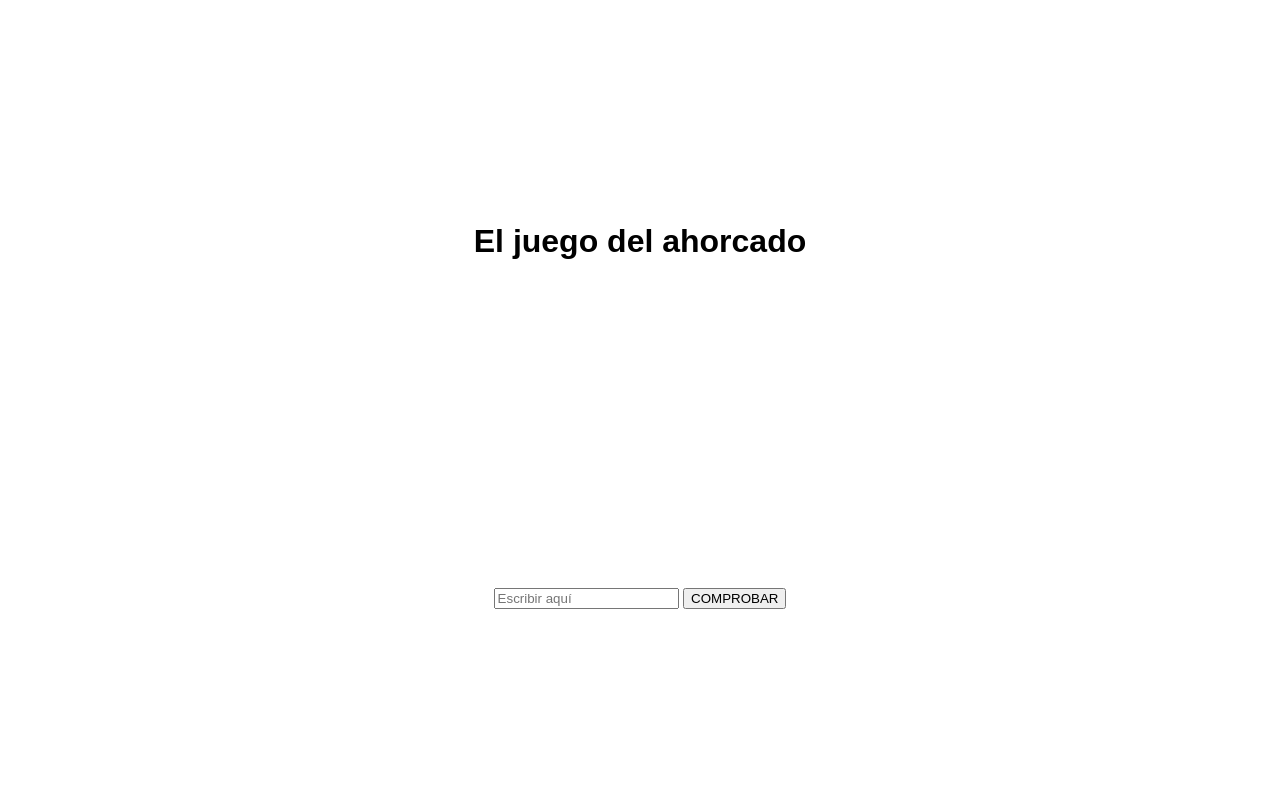
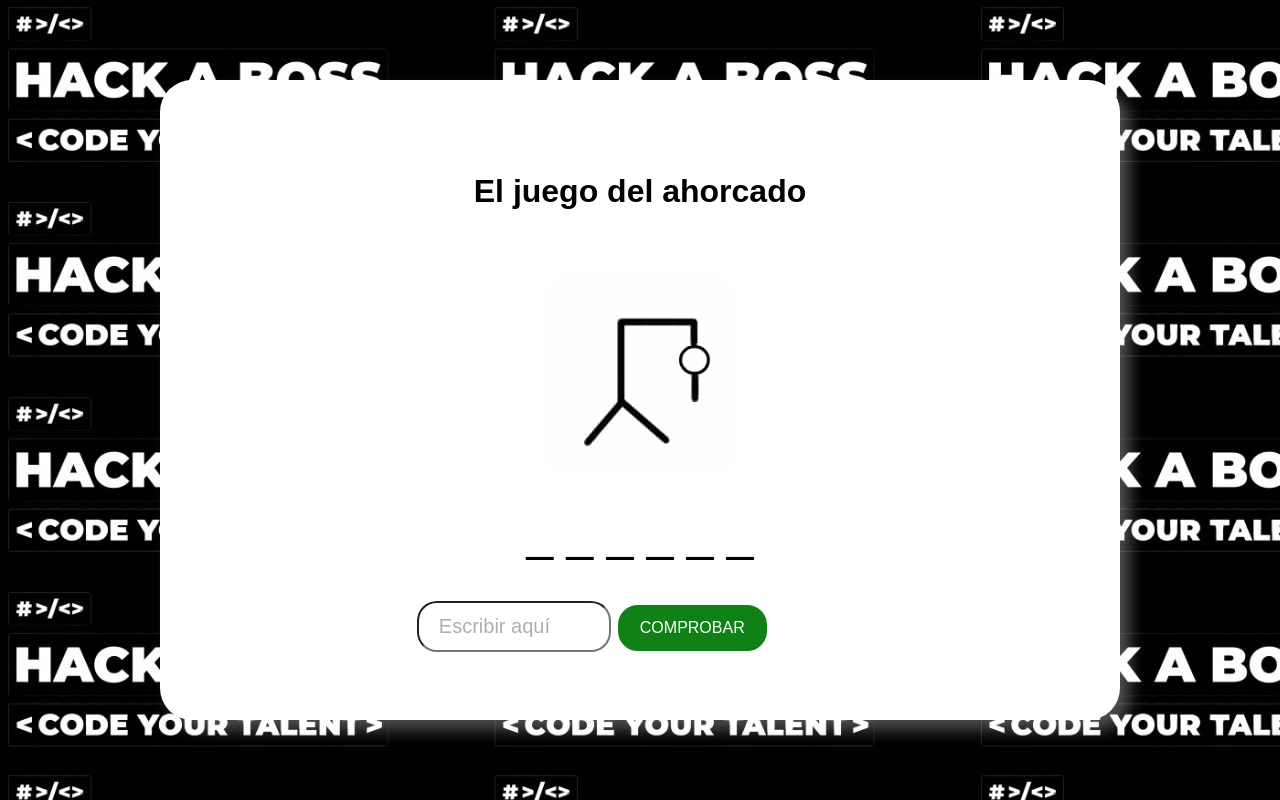
Before and after one commit to miguelangelmhe/Proyecto_Ahorcado, a plain HTML site: page index.html in a window 1280 px wide. Both pictures are taken after a click on the button "COMPROBAR". Drawn offline with Linux system fonts and the light colour scheme.

Commit message:
actualizaciones varias de código

```diff
--- a/Ahorcado.js
+++ b/Ahorcado.js
@@ -14,13 +14,14 @@
 let palabraConGuiones = palabra.replace(/./g,"_ ");
 
 let contadorFallos=0;
+let letrasUsadas = [];
 
 //<p> id output sera reemplazado por "palabraConGuiones"
 document.querySelector('#output').innerHTML = palabraConGuiones;
 button.addEventListener('click',()=>{
 
     //obtener el valor de la letra ingresada en id letra y guardarlo en la const letra.
-    let letra=document.querySelector('#letra').value;
+    let letra=document.querySelector('#letra').value = '';
     letra=letra.toLowerCase();
     let haFallado=true;
     for(const i in palabra){
@@ -30,6 +31,13 @@
             haFallado=false;
         }
     }
+ // verificar si la letra está usada
+ if (letrasUsadas.includes(letra)) {
+    alert('Ya has usado esta letra. Intenta con otra.');
+    return;
+}
+
+letrasUsadas.push(letra);
 
     /* condición de ganador o perdedor */
     if(haFallado){
@@ -61,5 +69,6 @@
 
     /* reemplazar los datos de id output por la variable palabra con guiones */
     document.querySelector('#output').innerHTML=palabraConGuiones;
+    document.querySelector('#letrasUsadas').innerHTML = `Letras usadas: ${letrasUsadas.join(', ')}`;
 
 });
--- a/index.html
+++ b/index.html
@@ -21,6 +21,6 @@
         <button id="calcular" >COMPROBAR</button></div>
       <h1 id="resultado"></h1>
     </div>
-      <script src="uno.js"></script>
+      <script src="Ahorcado.js"></script>
   </body>
 </html>
--- a/style.css
+++ b/style.css
@@ -4,7 +4,7 @@
 }
 
 body{
-    background-image: url("../img/fondo__.jpg");
+    background-image: url("../black.jpg");
     font-family: sans-serif;
     display: flex;
     justify-content: center;
@@ -20,7 +20,7 @@
     height: 200px;
     width: 200px;
     left: 0;
-    background-image: url("../img/el-ahorcado.jpg");
+    background-image: url("../el-ahorcado.jpg");
     border-radius: 2em;
     margin-top: 2em;
 
@@ -53,3 +53,43 @@
     margin: 2rem;
 
 }
+#calcular{
+    color: #ffffff;
+    background: #0f8117;
+    border: 2px solid #0f8117;
+    border-radius: 20px;
+    padding: 12px 20px;
+    text-align: center;
+    display: inline-block;
+    font-size: 16px;
+    margin: 4px 2px;
+    -webkit-transition-duration: 0.4s;
+    transition-duration: 0.4s;
+    cursor: pointer;
+    text-decoration: none;
+
+
+}
+
+#calcular:hover {
+    background-color: #008CBA;
+    border-color: #008CBA;
+    color: white;
+}
+
+input[type=text]{
+
+    width: 40%;
+    padding: 12px 20px;
+    font-size: 20px;
+    margin: 8px 0;
+    box-sizing: border-box;
+    border-radius: 20px;
+    background-color: #ffffff;
+    color: rgb(0, 0, 0);
+    margin-left: 1em;
+
+}
+::placeholder{
+    color: rgb(174, 174, 174);
+}
```
